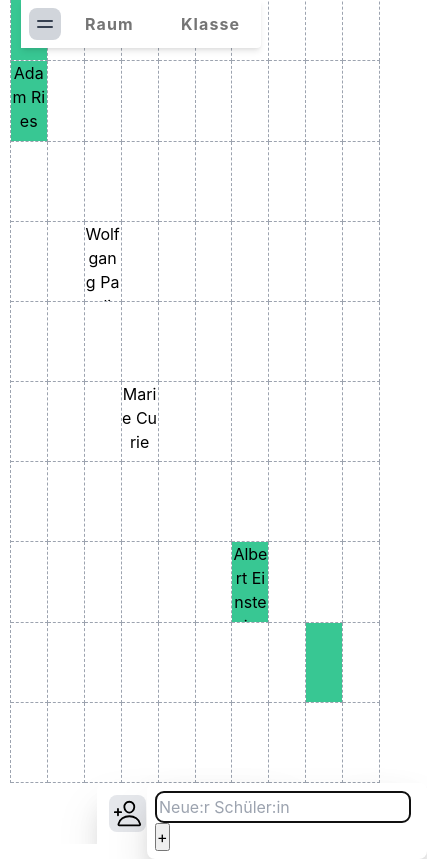
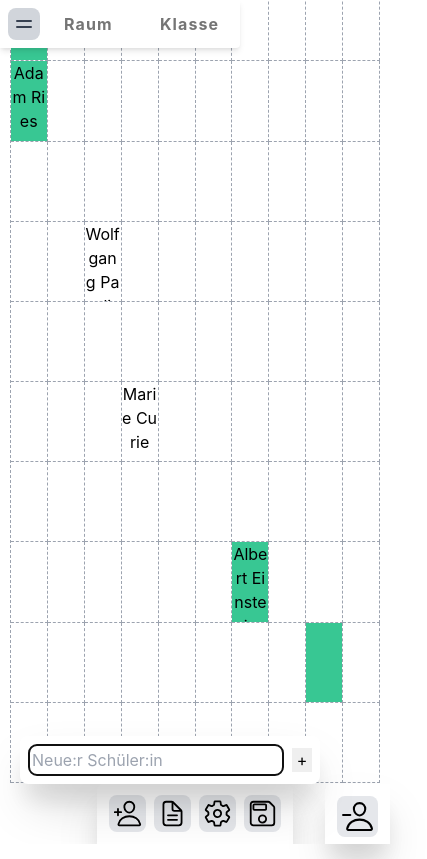
Before and after one commit to christiankozalla/sitzplan, a React (Vite) app: page / in a window 390 px wide. Both pictures are taken after a click on the picture 127 px from the left and 813 px from the top of the page. Shown: the whole page, 427 px wide, since content can reach past the window. Built offline with nearby package versions, Linux system fonts and the light colour scheme.

Commit message:
Improve responsiveness of AddStudent input

```diff
--- a/src/components/AddStudent.module.css
+++ b/src/components/AddStudent.module.css
@@ -1,10 +1,12 @@
-.wrapper {
+.addStudent {
   padding: var(--space);
   position: absolute;
   box-shadow: var(--shadow-xl);
   border-radius: var(--space);
   z-index: 10;
   background-color: white;
+  left: 20px;
+  top: 25vh;
 }
 
 .addStudentInput {
@@ -17,3 +19,16 @@
 .addStudentInput::placeholder {
   color: var(--text-grey-400);
 }
+
+.addStudentButton {
+  border: none;
+  cursor: pointer;
+  width: 20px;
+}
+
+@media screen and (max-width: 700px) {
+  .addStudent {
+    top: unset;
+    bottom: 60px;
+  }
+}
--- a/src/components/AddStudent.tsx
+++ b/src/components/AddStudent.tsx
@@ -1,14 +1,8 @@
 import { FC, useState } from "react";
 import { controller } from "../lib/Controller";
-
 import styles from "./AddStudent.module.css";
 
-interface AddStudentProps {
-  x: number;
-  y: number;
-}
-
-export const AddStudent: FC<AddStudentProps> = ({ x, y }) => {
+export const AddStudent: FC = () => {
   const [studentName, setStudentName] = useState("");
 
   const handleNewStudent = () => {
@@ -17,7 +11,7 @@ export const AddStudent: FC<AddStudentProps> = ({ x, y }) => {
   };
 
   return (
-    <div className={styles.wrapper} style={{ left: x + 20, top: y - 30 }}>
+    <div className={styles.addStudent}>
       <label htmlFor="addStudent" className="screenReaderOnly">
         Neuer Schüler
       </label>
@@ -30,7 +24,9 @@ export const AddStudent: FC<AddStudentProps> = ({ x, y }) => {
         onChange={(e) => setStudentName(e.target.value)}
         onKeyDown={(e) => e.key === "Enter" && handleNewStudent()}
       />
-      <button onClick={handleNewStudent}>+</button>
+      <button className={styles.addStudentButton} onClick={handleNewStudent}>
+        +
+      </button>
     </div>
   );
 };
--- a/src/components/Controls.tsx
+++ b/src/components/Controls.tsx
@@ -8,24 +8,16 @@ import SettingsIcon from "../assets/settings-outline.svg";
 import SaveIcon from "../assets/save-outline.svg";
 
 export const Controls: FC = () => {
-  const [[x, y], setPosition] = useState([0, 0]);
   const [showAddStudentDialog, setShowAddStudentDialog] = useState(false);
-
-  const handleAddStudentDialog = (
-    e: React.MouseEvent<HTMLImageElement, MouseEvent>
-  ) => {
-    setPosition([e.clientX, e.clientY]);
-    setShowAddStudentDialog((prevShow) => !prevShow);
-  };
 
   return (
     <div className={styles.controls}>
-      {showAddStudentDialog && <AddStudent x={x} y={y} />}
+      {showAddStudentDialog && <AddStudent />}
       <img
         src={AddStudentIcon}
         alt="Füge einen Schüler hinzu"
         className={styles.icon}
-        onClick={(e) => handleAddStudentDialog(e)}
+        onClick={() => setShowAddStudentDialog((prevShow) => !prevShow)}
       />
       <img
         src={ClassDocumentIcon}
```
